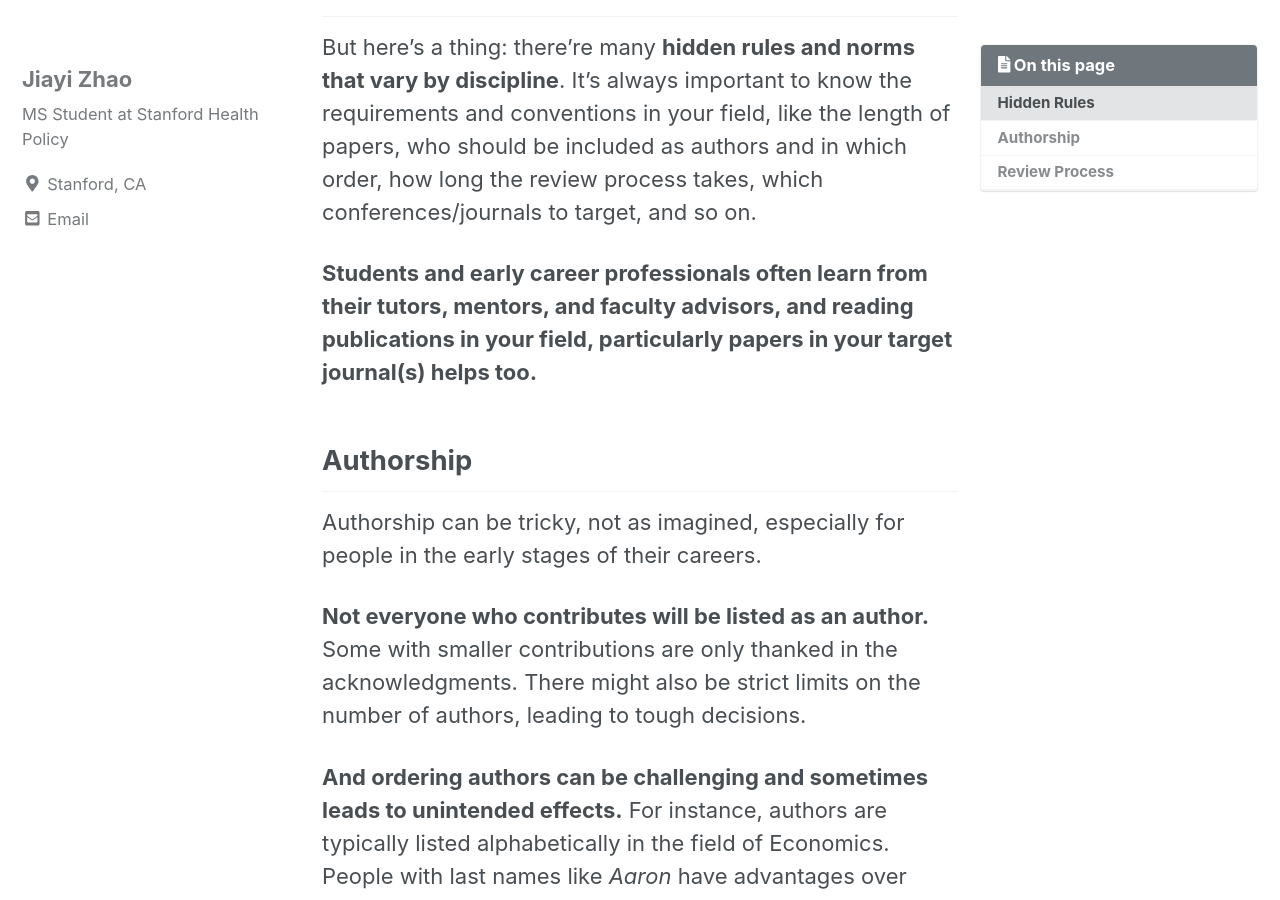
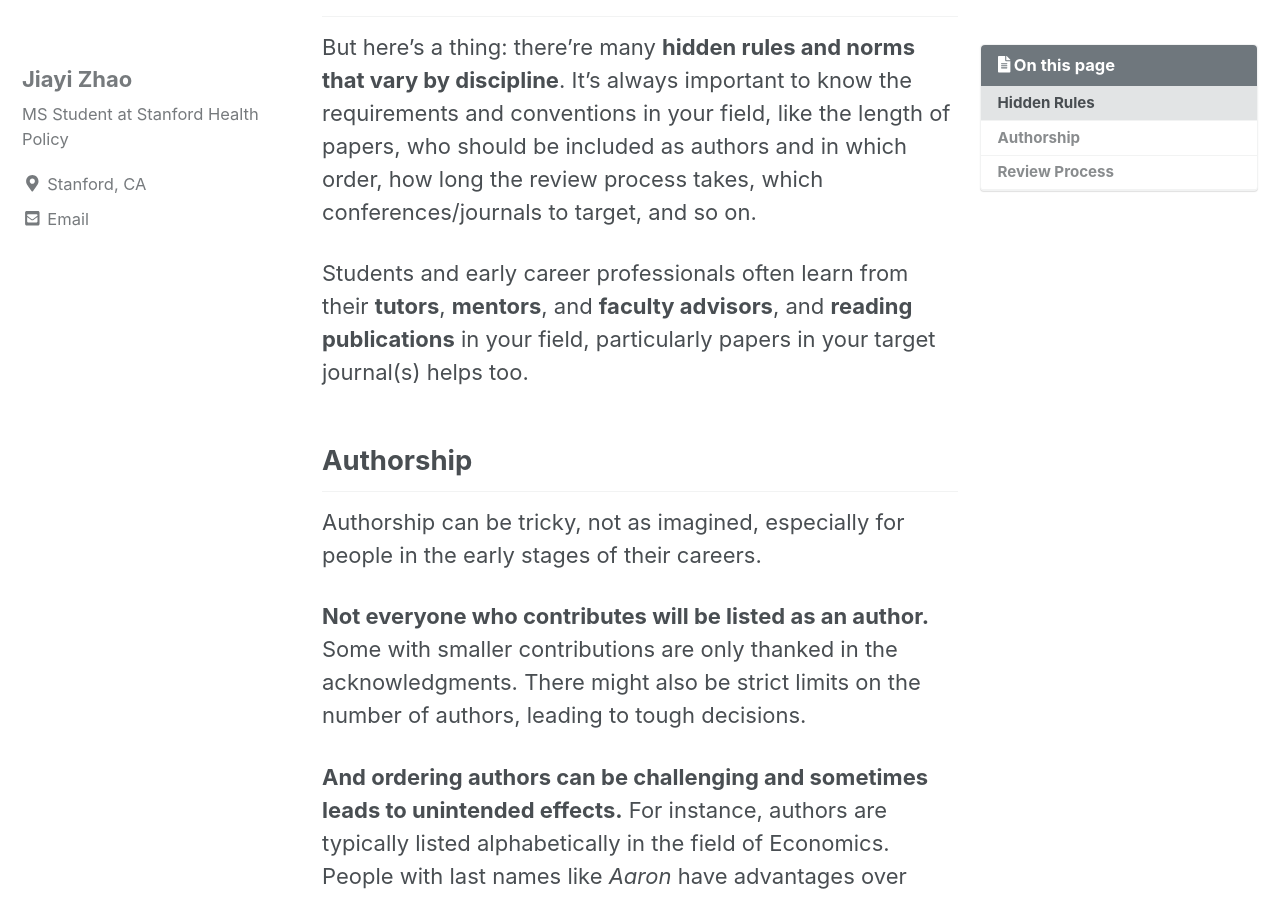
Before and after one commit to maryzhao0111/255_project, a Jekyll site: the page built from _posts/2023-05-24-d-publish.md, in a window 1280 px wide and 900 px high, scrolled down 574 px. Built offline with Jekyll 4.4.1, drawn with Linux system fonts in a browser that asks for light colours; cached includes are drawn as plain includes; nearby versions of some CDN libraries; a script that is not in the unit is left out.

```diff
--- a/_posts/2023-05-24-d-publish.md
+++ b/_posts/2023-05-24-d-publish.md
@@ -16,7 +16,7 @@ Before you can celebrate having a paper published, you need a great **manuscript
 
 But here’s a thing: there're many **hidden rules and norms that vary by discipline**. It’s always important to know the requirements and conventions in your field, like the length of papers, who should be included as authors and in which order, how long the review process takes, which conferences/journals to target, and so on.
 
-**Students and early career professionals often learn from their tutors, mentors, and faculty advisors, and reading publications in your field, particularly papers in your target journal(s) helps too.**
+Students and early career professionals often learn from their **tutors**, **mentors**, and **faculty advisors**, and **reading publications** in your field, particularly papers in your target journal(s) helps too.
 
 ## Authorship
 
```
